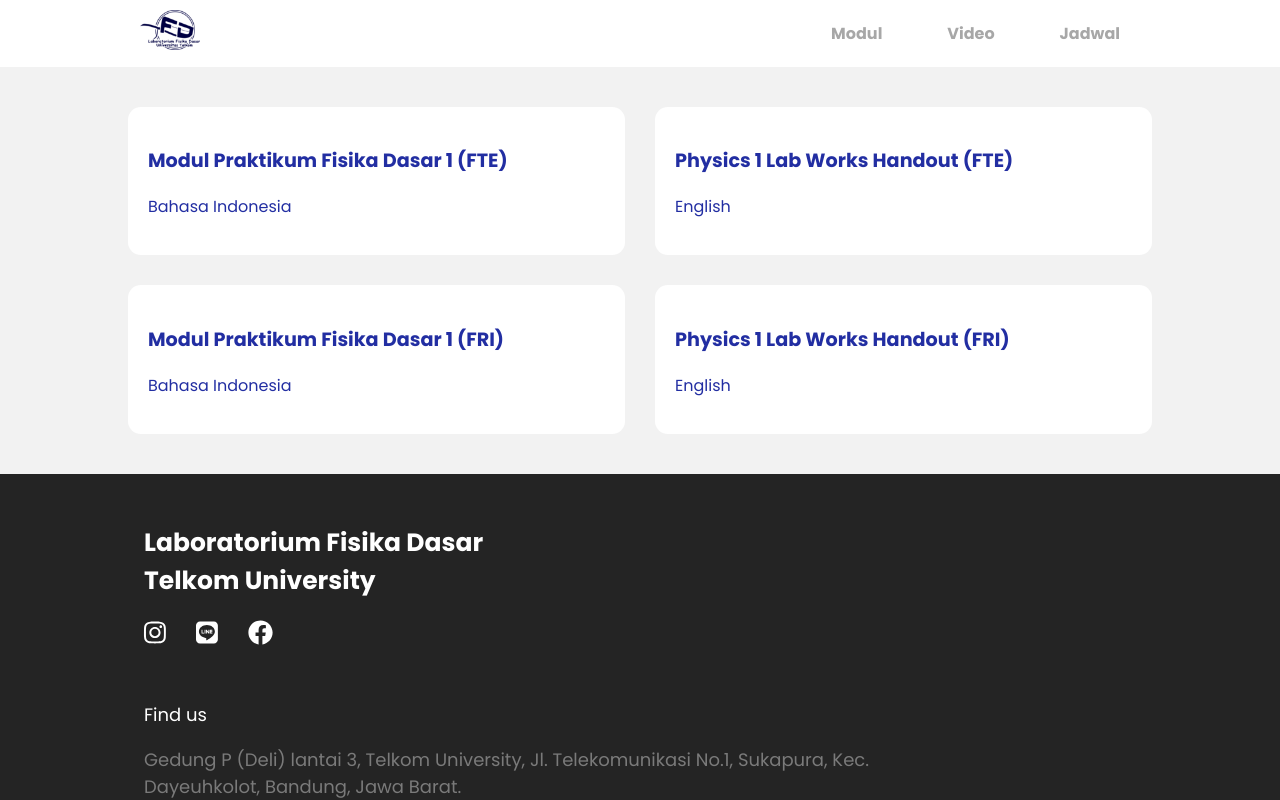
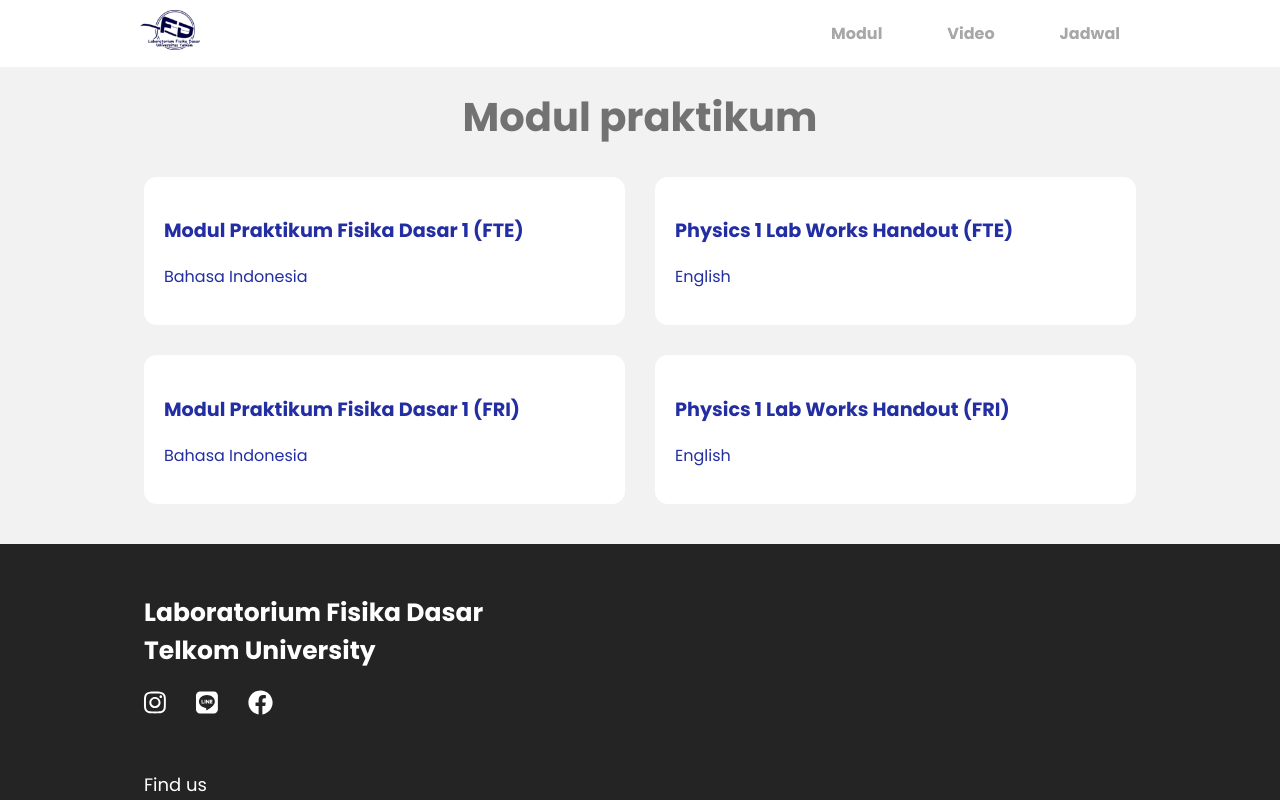
Before and after one commit to izzuzantyaf/fisdasweb, a React (Create React App) app: page /handout in a window 1280 px wide. Shown: the top 800 px of the page. Built offline with nearby package versions, Linux system fonts and the light colour scheme.

Commit message:
little beautification

```diff
--- a/src/components/footer/footer.css
+++ b/src/components/footer/footer.css
@@ -33,7 +33,6 @@
 }
 
 .footer .container .section2 .find-us .address {
-    font-size: 18px;
     font-weight: normal;
     color: #7a7a7a;
 }
@@ -43,7 +42,6 @@
 }
 
 .footer .container .section2 .explore .footer-menu-list {
-    font-size: 18px;
     font-weight: normal;
     color: #7a7a7a;
 }
--- a/src/components/handouts/handouts.css
+++ b/src/components/handouts/handouts.css
@@ -1,9 +1,24 @@
+.handouts {
+    padding: 20px 20px 40px 20px;
+}
+
 .handouts .container {
+    display: flex;
+    flex-direction: column;
+    gap: 30px;
+}
+
+.handouts .main-title {
+    font-weight: bolder;
+    font-size: 1.5rem;
+    color: rgb(114, 114, 114);
+    text-align: center;
+}
+
+.handouts .container .handouts-list {
     display: grid;
-    margin: auto;
     grid-template-columns: 1fr;
     gap: 30px;
-    padding: 40px 20px 40px 20px;
 }
 
 /* Extra small devices (portrait phones, less than 576px)
@@ -14,7 +29,16 @@ No media query for `xs` since this is the default in Bootstrap */
 
 /* Medium devices (tablets, 768px and up) */
 @media (min-width: 768px) {
+
     .handouts .container {
+        align-items: center;
+    }
+
+    .handouts .main-title {
+        font-size: 2.5rem;
+    }
+
+    .handouts .container .handouts-list {
         width: 80%;
         grid-template-columns: 1fr 1fr;
     }
--- a/src/components/handouts/handouts.jsx
+++ b/src/components/handouts/handouts.jsx
@@ -16,7 +16,10 @@ class Handouts extends React.Component {
         return (
             <section className="handouts">
                 <div className="container">
-                    {handoutsList}
+                    <div className="main-title">Modul praktikum</div>
+                    <div className="handouts-list">
+                        {handoutsList}
+                    </div>
                 </div>
             </section>
         )
--- a/src/components/practicum-video/practicum-video.css
+++ b/src/components/practicum-video/practicum-video.css
@@ -1,18 +1,22 @@
 .practicum-video {
+    padding-bottom: 30px;
+}
+
+.practicum-video .container {
     display: grid;
     grid-template-areas: "player""other-videos";
     grid-template-rows: 0fr 1fr;
-    padding-bottom: 50px;
+    gap: 20px;
 }
 
-.practicum-video .other-videos {
+.practicum-video .container .other-videos {
     display: grid;
     grid-template-columns: 1fr;
-    row-gap: 20px;
-    padding: 20px;
+    gap: 20px;
+    padding: 0px 20px 0px 20px;
 }
 
-.practicum-video .other-videos .other-video-card {
+.practicum-video .container .other-videos .other-video-card {
     display: flex;
     color: #222fa283;
     border-radius: 0.8em;
@@ -22,12 +26,12 @@
     transition: all 0.2s linear;
 }
 
-.practicum-video .other-videos .other-video-card:hover {
+.practicum-video .container .other-videos .other-video-card:hover {
     box-shadow: 4px 4px 4px rgba(0, 0, 0, 0.15);
     transition: all 0.2s linear;
 }
 
-.practicum-video .other-videos .other-video-card .icon {
+.practicum-video .container .other-videos .other-video-card .icon {
     flex-grow: 1;
     display: flex;
     align-items: center;
@@ -35,7 +39,7 @@
     font-size: 36px;
 }
 
-.practicum-video .other-videos .other-video-card .video-name {
+.practicum-video .container .other-videos .other-video-card .video-name {
     flex-grow: 5;
     display: flex;
     align-items: center;
@@ -51,15 +55,19 @@ No media query for `xs` since this is the default in Bootstrap */
 
 /* Medium devices (tablets, 768px and up) */
 @media (min-width: 768px) {
+
     .practicum-video {
-        display: grid;
+        padding: 20px 20px 40px 20px;
+    }
+
+    .practicum-video .container {
         grid-template-areas: "player other-videos";
         grid-template-columns: 0.7fr 0.3fr;
         grid-template-rows: 1fr;
     }
 
-    .practicum-video .player {
-        padding: 20px;
+    .practicum-video .container .other-videos {
+        padding: 0px;
     }
 }
 
--- a/src/components/practicum-video/practicum-video.jsx
+++ b/src/components/practicum-video/practicum-video.jsx
@@ -55,11 +55,13 @@ class PracticumVideo extends React.Component {
 
         return (
             <section className="practicum-video">
-                <div className="player">
-                    <VideoFrame videoId={this.state.currentPlayingId} />
-                </div>
-                <div className="other-videos">
-                    {otherVideoList}
+                <div className="container">
+                    <div className="player">
+                        <VideoFrame videoId={this.state.currentPlayingId} />
+                    </div>
+                    <div className="other-videos">
+                        {otherVideoList}
+                    </div>
                 </div>
             </section>
         )
--- a/src/components/video-frame/video-frame.css
+++ b/src/components/video-frame/video-frame.css
@@ -1,3 +1,8 @@
+iframe.practicum-video {
+    margin: 0px;
+    padding: 0px;
+}
+
 /* Extra small devices (portrait phones, less than 576px)
 No media query for `xs` since this is the default in Bootstrap */
 
```
Also changed, not shown: 12 other files (tests, documents, lock files or other folders).
